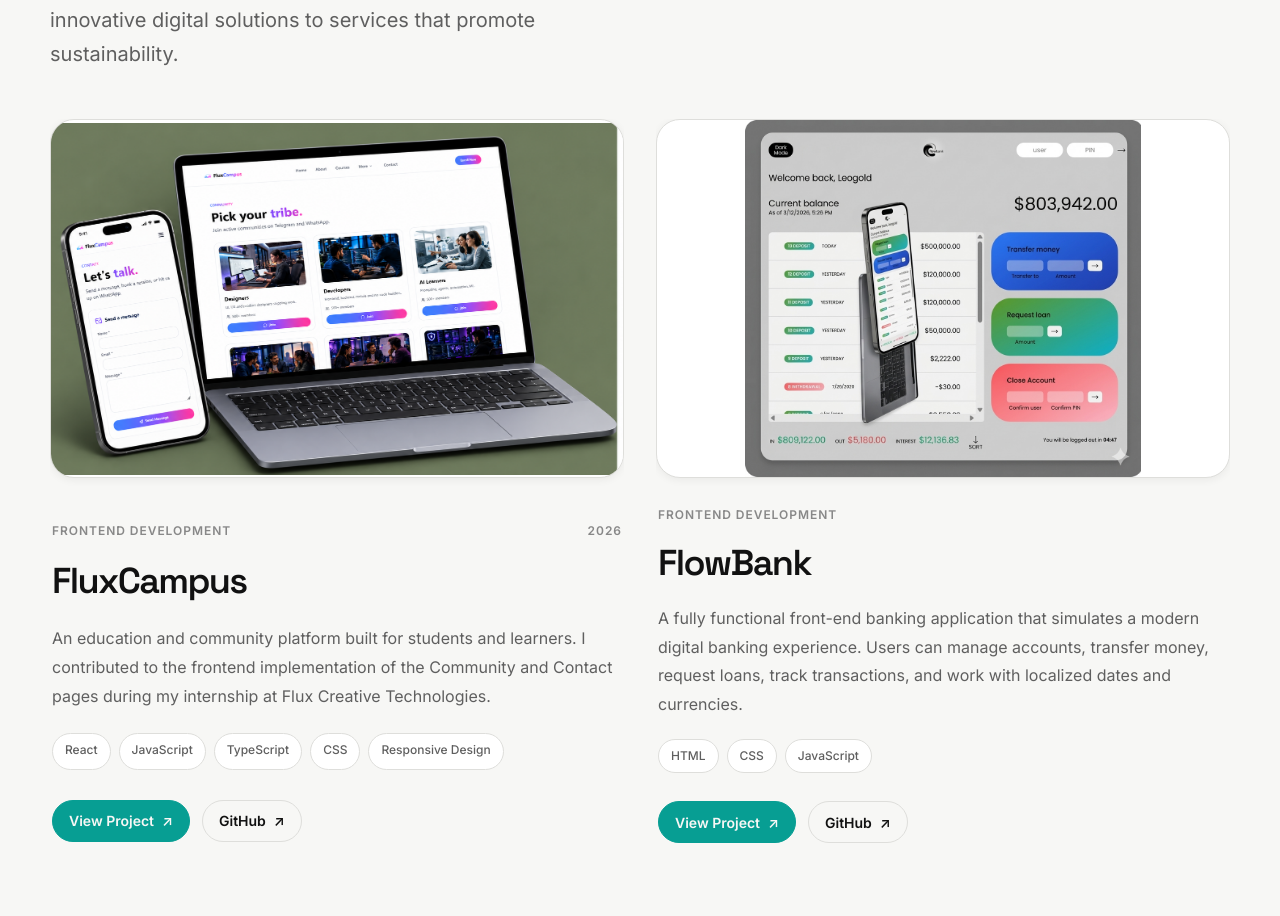
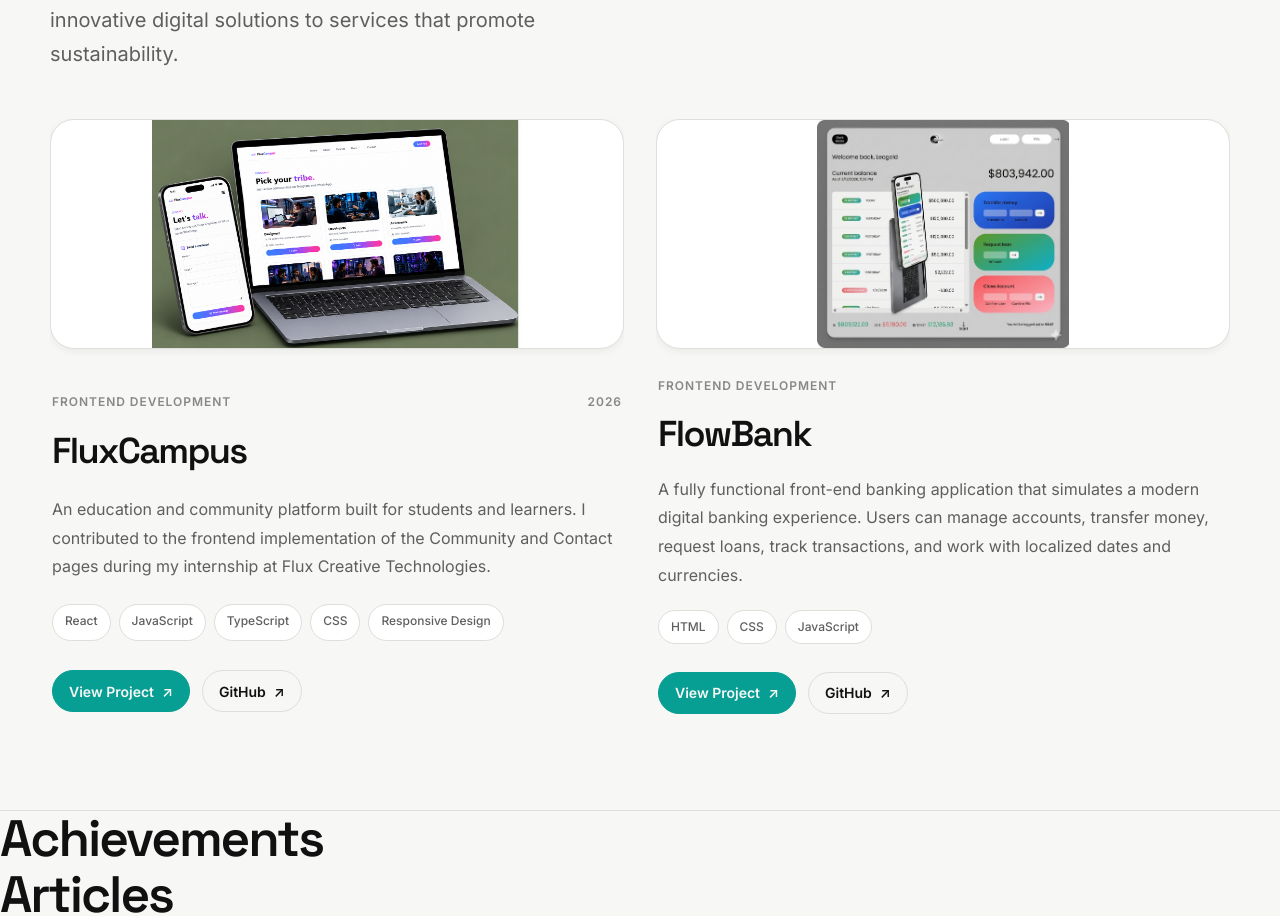
Before and after one commit to Noftyfootie/modern-portfolio, a React (Vite) app: page / in a window 1280 px wide. Shown: the part 1149-2065 px from the top of the page. Built offline with nearby package versions, Linux system fonts and the light colour scheme.

Commit message:
Project card update

```diff
--- a/src/components/ProjectCard/ProjectCard.css
+++ b/src/components/ProjectCard/ProjectCard.css
@@ -12,7 +12,7 @@
 .project-card__visual {
   position: relative;
   width: 100%;
-  aspect-ratio: 16 / 10;
+  aspect-ratio: 10 / 4;
 
   overflow: hidden;
 
--- a/src/sections/Projects/Projects.css
+++ b/src/sections/Projects/Projects.css
@@ -73,9 +73,6 @@
 
     gap: var(--space-5);
   }
-  /* .projects__grid {
-    grid-template-columns: 1fr;
-  } */
 
   .projects__description {
     max-width: 650px;
```
